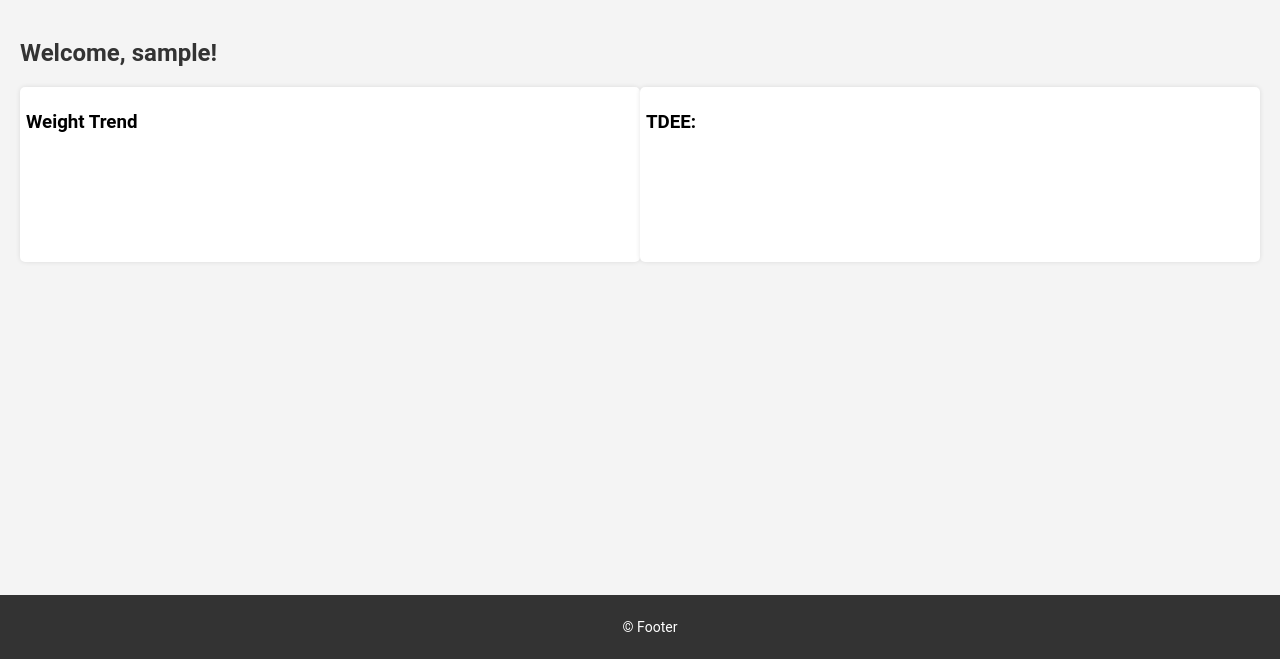
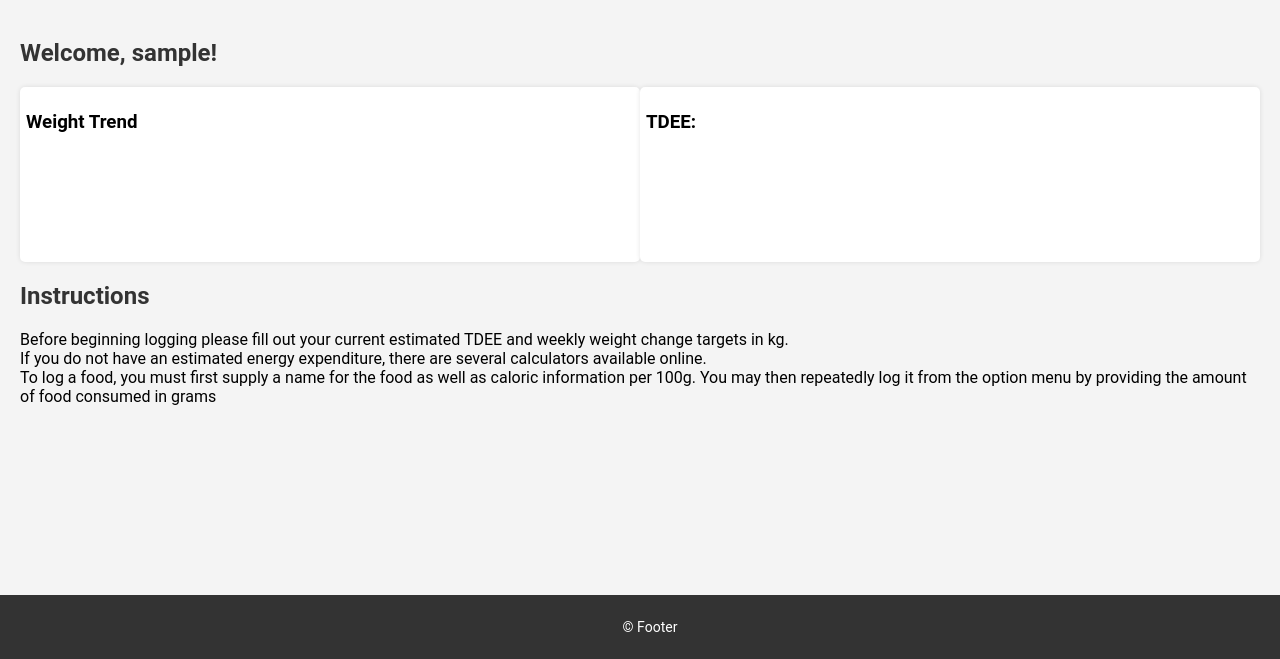
Before and after one commit to a-gohar/caloricology, a Django app: template base/templates/base/dashboard.html in a window 1280 px wide. Shown: the part 141-800 px from the top of the page. Run offline with Django 3.2, Linux system fonts and the light colour scheme; the template is opened without the code that fills it: most values are stand-ins (such as "Sample title", 1, 10 or a date in 2020).

Commit message:
Instructions

```diff
--- a/base/static/foodlog.js
+++ b/base/static/foodlog.js
@@ -119,7 +119,7 @@
     consumedCaloriesElement.innerText += `${dailyProtein}g Protein \r\n`;
     consumedCaloriesElement.innerText += `${dailyFat}g Fat\r\n`
     consumedCaloriesElement.innerText += `${dailyCarb}g Carb`
-    remainingCaloriesElement.innerText = `Remaining Calories: ${remainingCalories.toFixed(2)} `;
+    remainingCaloriesElement.innerText = `Remaining Calories: ${remainingCalories.toFixed(0)} `;
 }
 // Function to update the displayed current date
 function updateCurrentDate() {
--- a/base/templates/base/dashboard.html
+++ b/base/templates/base/dashboard.html
@@ -17,7 +17,6 @@
         <h1>Dashboard</h1>
     </header>
     <nav>
-        <!-- Add navigation links or menu items relevant to your dashboard -->
         <a href="dashboard">Dashboard</a> |
         <a href="foodlog">Food log</a> |
         <a href="settings">Settings</a> |
@@ -34,7 +33,11 @@
                 <h3> TDEE:</h3>
             </div>
         </div>
-        <!-- Add more content and features specific to your calorie tracking dashboard -->
+        <h2> Instructions</h2>
+        Before beginning logging please fill out your current estimated TDEE and weekly weight change targets in kg. <br>
+        If you do not have an estimated energy expenditure, there are several calculators available online. <br>
+        To log a food, you must first supply a name for the food as well as caloric information per 100g. You may then repeatedly log it from the option menu by providing the amount of food consumed in grams
+
     </main>
     <footer>
         <p>&copy; Footer </p>
```
